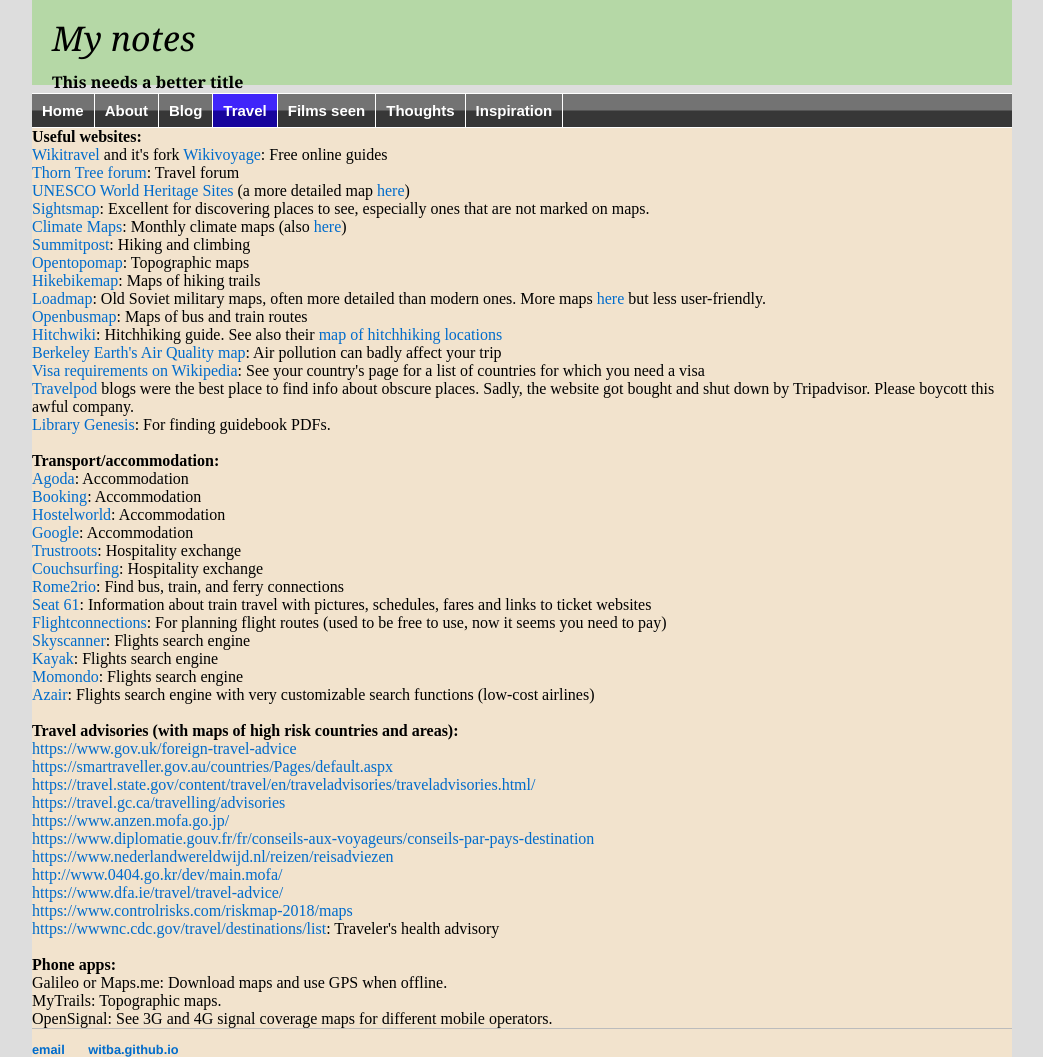
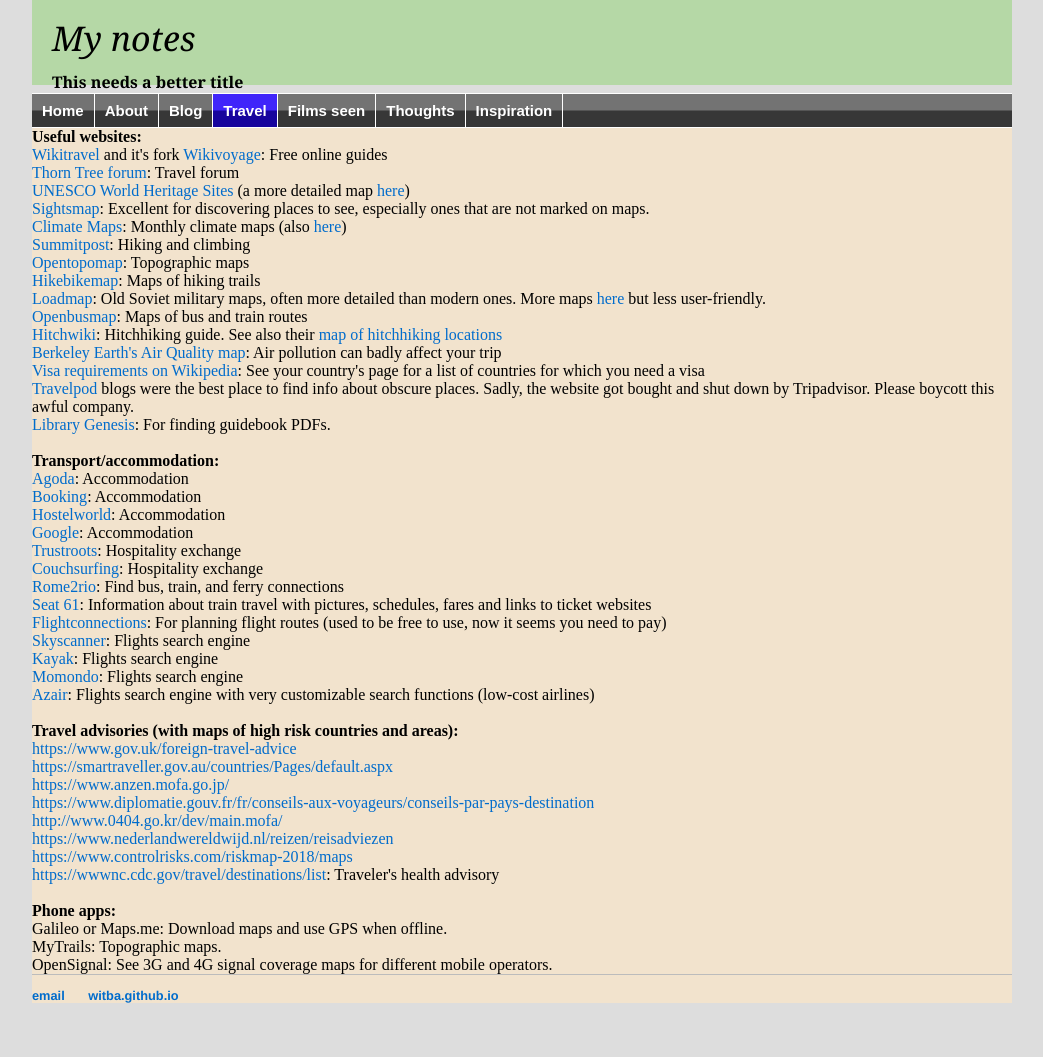
Before and after one commit to witba/witba.github.io, a Jekyll site: the page built from travel/resources.html, in a window 1280 px wide. Shown: the whole page, without its empty margins (118-1161 px from the left). Built offline with Jekyll 4.4.1, drawn with Linux system fonts in a browser that asks for light colours; after the commit the page ends 1003 px from its top, so only the background shows below that.

Commit message:
Update resources.html

```diff
--- a/travel/resources.html
+++ b/travel/resources.html
@@ -40,13 +40,10 @@
 <b>Travel advisories (with maps of high risk countries and areas):</b><br>
 <a href="https://www.gov.uk/foreign-travel-advice" target=_blank>https://www.gov.uk/foreign-travel-advice</a><br />
 <a href="https://smartraveller.gov.au/countries/Pages/default.aspx" target=_blank>https://smartraveller.gov.au/countries/Pages/default.aspx</a><br />
-<a href="https://travel.state.gov/content/travel/en/traveladvisories/traveladvisories.html/" target=_blank>https://travel.state.gov/content/travel/en/traveladvisories/traveladvisories.html/</a><br/>
-<a href="https://travel.gc.ca/travelling/advisories" target=_blank>https://travel.gc.ca/travelling/advisories</a><br/>
 <a href="https://www.anzen.mofa.go.jp/" target=_blank>https://www.anzen.mofa.go.jp/</a><br />
 <a href="https://www.diplomatie.gouv.fr/fr/conseils-aux-voyageurs/conseils-par-pays-destination" target=_blank>https://www.diplomatie.gouv.fr/fr/conseils-aux-voyageurs/conseils-par-pays-destination</a><br />
+<a href="http://www.0404.go.kr/dev/main.mofa" target=_blank>http://www.0404.go.kr/dev/main.mofa/</a><br />
 <a href="https://www.nederlandwereldwijd.nl/reizen/reisadviezen" target=_blank>https://www.nederlandwereldwijd.nl/reizen/reisadviezen</a><br />
-<a href="http://www.0404.go.kr/dev/main.mofa" target=_blank>http://www.0404.go.kr/dev/main.mofa/</a><br />
-<a href="https://www.dfa.ie/travel/travel-advice/" target=_blank>https://www.dfa.ie/travel/travel-advice/</a><br />
 <a href="https://www.controlrisks.com/riskmap-2018/maps" target=_blank>https://www.controlrisks.com/riskmap-2018/maps</a><br />
 <a href="https://wwwnc.cdc.gov/travel/destinations/list" target=_blank>https://wwwnc.cdc.gov/travel/destinations/list</a>: Traveler's health advisory<br>
 <br>
```
